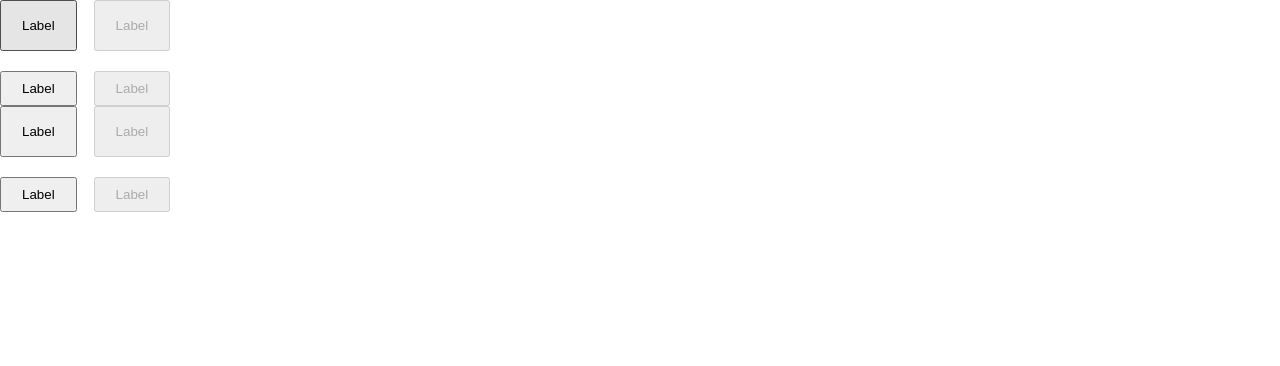
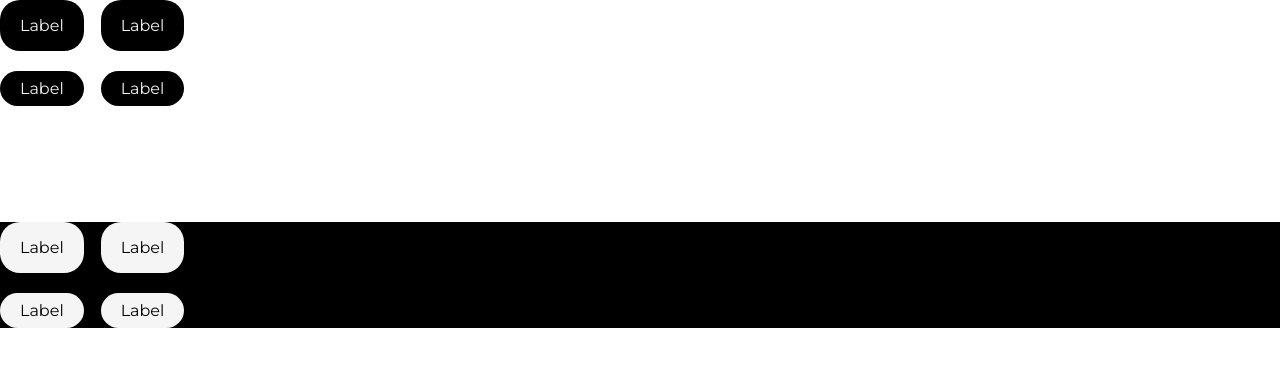
Before and after one commit to ElisaMonnard/Evaluation-continue_Monnard_Elisa, a website built with Parcel: page src/index.html in a window 1280 px wide. Built offline with nearby package versions, Linux system fonts and the light colour scheme.

Commit message:
Début décoration boutons primaire et secondaire

```diff
--- a/src/index.html
+++ b/src/index.html
@@ -5,6 +5,12 @@
     <title>eikon parcel starter</title>
     <meta name="viewport" content="width=device-width, initial-scale=1.0" />
     <link rel="stylesheet" href="scss/main.scss" />
+    <link rel="preconnect" href="https://fonts.googleapis.com" />
+    <link rel="preconnect" href="https://fonts.gstatic.com" crossorigin />
+    <link
+      href="https://fonts.googleapis.com/css2?family=Montserrat:ital,wght@0,100..900;1,100..900&display=swap"
+      rel="stylesheet"
+    />
   </head>
   <body>
     <div class="cta">
--- a/src/scss/modules/_cta.scss
+++ b/src/scss/modules/_cta.scss
@@ -1,3 +1,8 @@
+.cta {
+  display: flex;
+  flex-direction: column;
+  gap: 7.25rem;
+}
 .container {
   display: flex;
   flex-direction: row;
@@ -14,8 +19,23 @@ button {
   padding: 1rem 1.25rem;
   justify-content: center;
   align-items: center;
+  border-radius: 1.25rem;
+  border: none;
+  background-color: #000;
+  color: #f5f5f5;
+  font-family: "Montserrat", sans-serif;
+  font-size: 1rem;
+  font-style: normal;
+  font-weight: 400;
+  line-height: normal;
 }
-
+.secondary-button button {
+  color: #000;
+  background-color: #f5f5f5;
+}
+.secondary-button {
+  background-color: #000;
+}
 .small {
   display: inline-flex;
   padding: 0.5rem 0.75rem;
```
